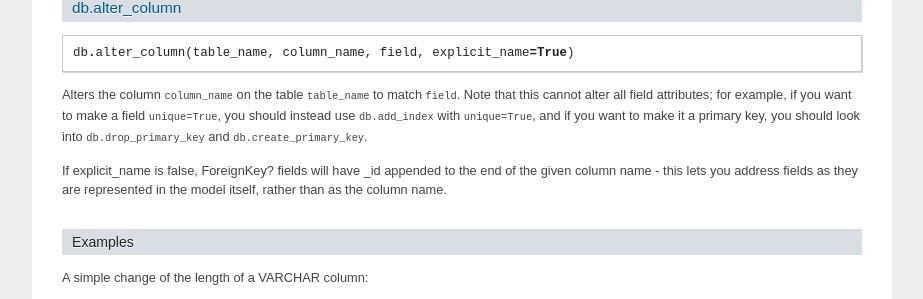
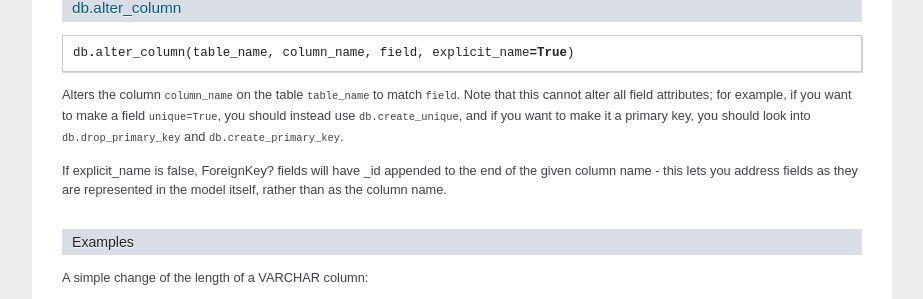
Before and after one commit to zhlgh603/django-south, a Sphinx documentation site: the page built from docs/databaseapi.rst, in a window 1280 px wide and 900 px high, scrolled down 2033 px. Shown: the part 152-451 px from the top of the window, without its empty margins (198-1121 px from the left). Built offline with Sphinx 7.4.7, drawn with Linux system fonts in a browser that asks for light colours.

Commit message:
Fixed incorrect reference in the API docs

```diff
--- a/docs/databaseapi.rst
+++ b/docs/databaseapi.rst
@@ -136,7 +136,7 @@ db.alter_column
 Alters the column ``column_name`` on the table ``table_name`` to match
 ``field``. Note that this cannot alter all field attributes; for example, if
 you want to make a field ``unique=True``, you should instead use
-``db.add_index`` with ``unique=True``, and if you want to make it a primary
+``db.create_unique``, and if you want to make it a primary
 key, you should look into ``db.drop_primary_key`` and ``db.create_primary_key``.
 
 If explicit_name is false, ForeignKey? fields will have _id appended to the end
```
